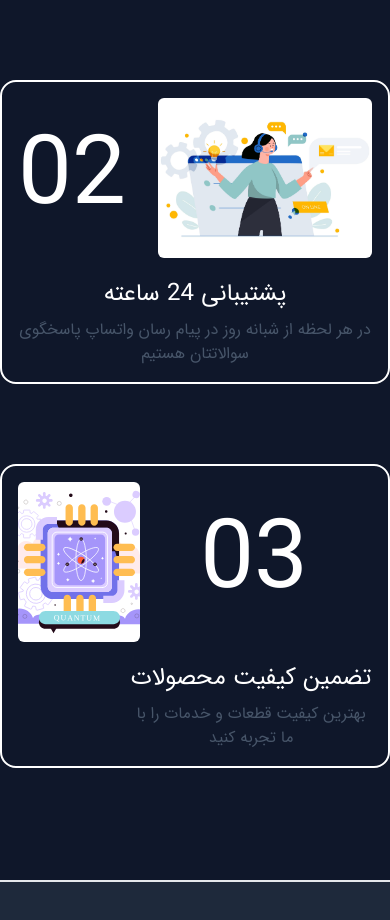
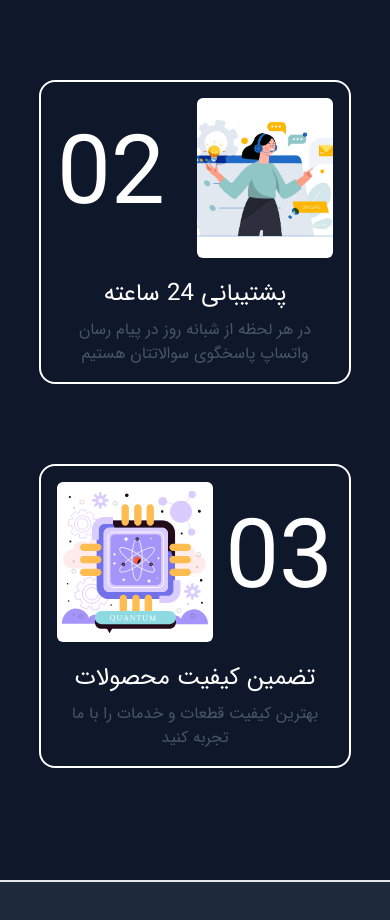
Before and after one commit to Rezaabdollahi7/Electronic-Website, a website: page index.html in a window 390 px wide. Shown: the part 9753-10673 px from the top of the page. Drawn offline with nearby package versions, Linux system fonts and the light colour scheme.

Commit message:
responsive features

```diff
--- a/index.html
+++ b/index.html
@@ -275,7 +275,7 @@
 
 
     <!-- start featurs section -->
-    <section class="featurs-wrapper w-full flex flex-col md:px-[20%] mt-8" data-aos="zoom-in" data-aos-duration="1500">
+    <section class="featurs-wrapper w-[80%] mx-auto md:w-full flex flex-col md:px-[20%] mt-8" data-aos="zoom-in" data-aos-duration="1500">
         <div class="featurs-slogan text-center flex items-center justify-center">
             <h3 class="text-4xl text-white  border-indigo-500 border-b-4 w-max pb-2 px-3"> خدمات ما</h3>
         </div>
@@ -283,8 +283,7 @@
 
 
         <!-- item 1 -->
-        <div
-            class="featurs-item w-full flex flex-col md:flex-row justify-between items-center mt-12 rounded-2xl  p-4 hover:bg-stone-100 border-2 border-white">
+        <div class="featurs-item md:w-full flex flex-col md:flex-row justify-between items-center mt-12 rounded-2xl  p-4 hover:bg-stone-100 border-2 border-white">
 
             <div class="feature-logo flex justify-center items-center">
                 <div
@@ -306,8 +305,7 @@
         <!-- end first item -->
 
         <!-- item 2 -->
-        <div
-            class="featurs-item w-full flex flex-col md:flex-row-reverse justify-between items-center mt-20 rounded-2xl p-4 hover:bg-stone-100  border-2 border-white">
+        <div class="featurs-item md:w-full flex flex-col md:flex-row-reverse justify-between items-center mt-20 rounded-2xl p-4 hover:bg-stone-100  border-2 border-white">
 
             <div class="feature-logo flex justify-center items-center flex-row-reverse">
                 <div
@@ -329,20 +327,19 @@
         <!-- end item 2 -->
 
         <!-- item 3 -->
-        <div
-            class="featurs-item w-full flex flex-col md:flex-row justify-between items-center mt-20 rounded-2xl  p-4 hover:bg-stone-100 border-2 border-white">
+        <div class="featurs-item md:w-full flex flex-col md:flex-row justify-between items-center mt-20 rounded-2xl  p-4 hover:bg-stone-100 border-2 border-white">
 
             <div class="feature-logo flex justify-center items-center ">
                 <div
-                    class="feature-number text-8xl text-slate-300 ml-3 mr-16 transition-all deuration-1000 select-none">
+                    class="feature-number text-8xl text-slate-300 md:ml-3 md:mr-16 transition-all deuration-1000 select-none">
                     03</div>
 
-                <div class="feature-icon mr-12">
+                <div class="feature-icon mr-3 md:mr-12">
                     <img src="./public/icons/1 (2).svg" alt="" class="w-full h-40 rounded-md">
                 </div>
             </div>
 
-            <div class="feature-desc flex flex-col items-center mt-5 md:mt-0 ml-28">
+            <div class="feature-desc flex flex-col items-center mt-5 md:mt-0 md:ml-28">
                 <h3 class="text-2xl text-white hover:text-black transition-all">تضمین کیفیت محصولات</h3>
                 <p class="text-slate-600 text-center mt-2">بهترین کیفیت قطعات و خدمات را با ما تجربه کنید </p>
             </div>
```
Also changed, not shown: public/css/tailwind.css.
